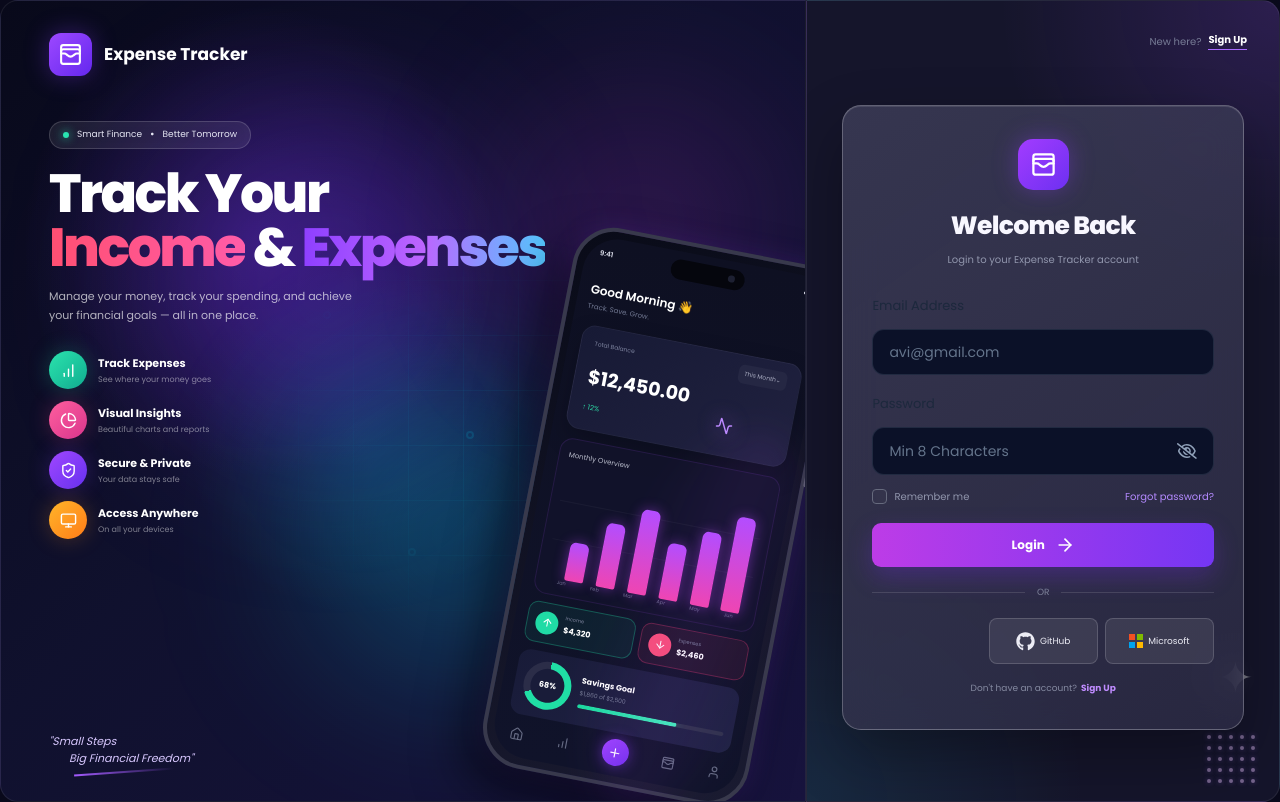
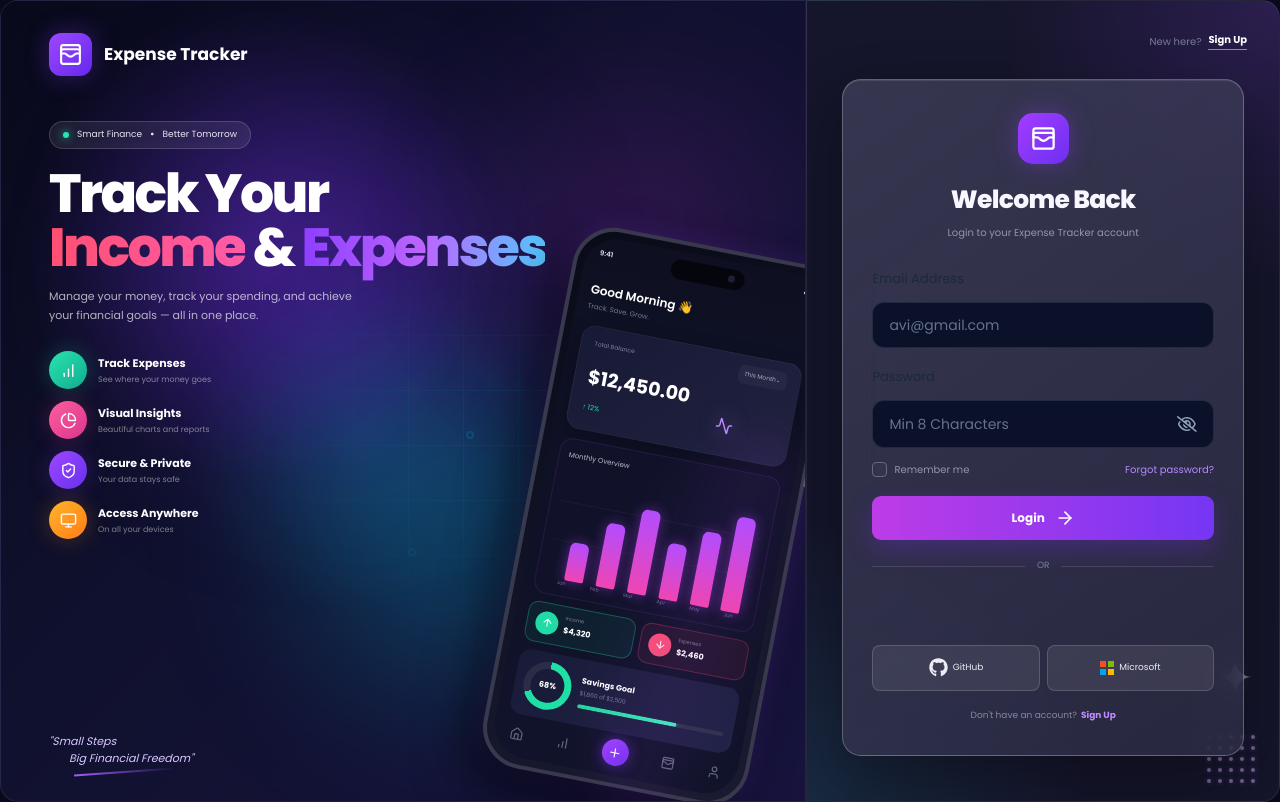
Before and after one commit to coder-avinash7/Expense-Tracker, a React (Vite) app in the folder frontend/: page /login in a window 1280 px wide. Built offline with nearby package versions, Linux system fonts and the light colour scheme; no server answers.

Commit message:
Fix social login button layout

```diff
--- a/frontend/src/pages/Auth/Login.css
+++ b/frontend/src/pages/Auth/Login.css
@@ -13,9 +13,7 @@
 
 .login-icon-container {
     display: flex;
-
     justify-content: center;
-
     margin-bottom: 17px;
 }
 
@@ -23,27 +21,20 @@
 .login-icon {
     width: 51px;
     height: 51px;
-
     display: flex;
-
     align-items: center;
-
     justify-content: center;
-
     border-radius: 15px;
-
     color: white;
-
     background:
         linear-gradient(
             135deg,
             #a33cff,
             #6d30f1
         );
-
     box-shadow:
         0 0 25px
-    rgba(150,62,255,0.35);
+        rgba(150, 62, 255, 0.35);
 }
 
 
@@ -53,20 +44,15 @@
 
 .login-heading {
     text-align: center;
-
     margin-bottom: 26px;
 }
 
 
 .login-heading h1 {
     margin: 0;
-
     color: #f8f7ff;
-
     font-size: 25px;
-
     font-weight: 800;
-
     letter-spacing: -0.7px;
 }
 
@@ -76,9 +62,7 @@
         7px
         0
         0;
-
     color: #9297ad;
-
     font-size: 10px;
 }
 
@@ -89,13 +73,9 @@
 
 .login-options {
     display: flex;
-
     align-items: center;
-
     justify-content: space-between;
-
     gap: 10px;
-
     margin:
         -2px
         0
@@ -105,45 +85,32 @@
 
 .remember-me {
     display: flex;
-
     align-items: center;
-
     gap: 7px;
-
     color: #9297ad;
-
     font-size: 10px;
-
     cursor: pointer;
 }
 
 
 .remember-me input {
     appearance: none;
-
     width: 15px;
     height: 15px;
-
     margin: 0;
-
     border:
         1px solid
         #666a7d;
-
     border-radius: 4px;
-
     background:
-    rgba(255,255,255,0.02);
-
+        rgba(255, 255, 255, 0.02);
     cursor: pointer;
-
     position: relative;
 }
 
 
 .remember-me input:checked {
     border-color: #9a43ff;
-
     background:
         linear-gradient(
             135deg,
@@ -155,40 +122,28 @@
 
 .remember-me input:checked::after {
     content: "✓";
-
     position: absolute;
-
     left: 2px;
     top: -2px;
-
     color: white;
-
     font-size: 12px;
-
     font-weight: 700;
 }
 
 
 .forgot-password {
     padding: 0;
-
     border: none;
-
     background: transparent;
-
     color: #b48aff;
-
     font-family: inherit;
-
     font-size: 10px;
-
     cursor: pointer;
 }
 
 
 .forgot-password:hover {
     color: #d0b4ff;
-
     text-decoration: underline;
 }
 
@@ -201,20 +156,14 @@
     padding:
         9px
         11px;
-
     margin-bottom: 12px;
-
     border:
         1px solid
-    rgba(255,70,100,0.3);
-
+        rgba(255, 70, 100, 0.3);
     border-radius: 8px;
-
     background:
-    rgba(255,60,90,0.08);
-
+        rgba(255, 60, 90, 0.08);
     color: #ff8298;
-
     font-size: 9px;
 }
 
@@ -225,42 +174,27 @@
 
 .login-submit {
     width: 100%;
-
     height: 44px;
-
     display: flex;
-
     align-items: center;
-
     justify-content: center;
-
     gap: 10px;
-
     border: none;
-
     border-radius: 9px;
-
     color: white;
-
     background:
         linear-gradient(
             90deg,
             #bd3ce7,
             #7536f4
         );
-
     font-family: inherit;
-
     font-size: 12px;
-
     font-weight: 700;
-
     cursor: pointer;
-
     box-shadow:
         0 10px 25px
-    rgba(126,45,245,0.27);
-
+        rgba(126, 45, 245, 0.27);
     transition:
         transform 0.2s ease,
         box-shadow 0.2s ease;
@@ -270,10 +204,9 @@
 .login-submit:hover {
     transform:
         translateY(-1px);
-
     box-shadow:
         0 14px 30px
-    rgba(126,45,245,0.38);
+        rgba(126, 45, 245, 0.38);
 }
 
 
@@ -290,11 +223,8 @@
 
 .login-or {
     display: flex;
-
     align-items: center;
-
     gap: 12px;
-
     margin:
         19px
         0;
@@ -303,19 +233,15 @@
 
 .login-or span {
     flex: 1;
-
     height: 1px;
-
     background:
-    rgba(255,255,255,0.12);
+        rgba(255, 255, 255, 0.12);
 }
 
 
 .login-or p {
     margin: 0;
-
     color: #7d8299;
-
     font-size: 9px;
 }
 
@@ -326,57 +252,60 @@
 
 .social-login {
     display: grid;
-
-  grid-template-columns:
-    repeat(3, 1fr);
-
+    grid-template-columns: repeat(2, 1fr);
     gap: 7px;
+    width: 100%;
 }
 
 
-.social-login button {
+/* =========================================================
+   GOOGLE
+========================================================= */
+
+.social-login > div:first-child {
+    grid-column: 1 / -1;
+    width: 100%;
+    height: 46px;
+    display: flex;
+    justify-content: center;
+    align-items: center;
+    overflow: hidden;
+}
+
+
+/* =========================================================
+   GITHUB + MICROSOFT
+========================================================= */
+
+.social-login > button {
+    width: 100%;
     height: 39px;
-
     display: flex;
-
     align-items: center;
-
     justify-content: center;
-
     gap: 5px;
-
     padding:
         0
         5px;
-
     border:
         1px solid
-    rgba(255,255,255,0.16);
-
+        rgba(255, 255, 255, 0.16);
     border-radius: 8px;
-
     background:
-    rgba(255,255,255,0.08);
-
+        rgba(255, 255, 255, 0.08);
     color: #ececf4;
-
     font-family: inherit;
-
     font-size: 9px;
-
     cursor: pointer;
-
     transition: 0.2s ease;
 }
 
 
-.social-login button:hover {
+.social-login > button:hover {
     background:
-    rgba(255,255,255,0.13);
-
+        rgba(255, 255, 255, 0.13);
     border-color:
-    rgba(255,255,255,0.25);
-
+        rgba(255, 255, 255, 0.25);
     transform:
         translateY(-1px);
 }
@@ -389,12 +318,9 @@
 .microsoft-logo {
     width: 14px;
     height: 14px;
-
     display: grid;
-
     grid-template-columns:
         repeat(2, 1fr);
-
     gap: 2px;
 }
 
@@ -428,29 +354,22 @@
         18px
         0
         0;
-
     text-align: center;
-
     color: #858aa1;
-
     font-size: 9px;
 }
 
 
 .login-bottom a {
     margin-left: 4px;
-
     color: #c08cff;
-
     font-weight: 700;
-
     text-decoration: none;
 }
 
 
 .login-bottom a:hover {
     color: white;
-
     text-decoration: underline;
 }
 
@@ -476,8 +395,7 @@
     }
 
 
-  .social-login button {
+    .social-login > button {
         font-size: 8px;
     }
-
 }
--- a/frontend/src/pages/Auth/Login.jsx
+++ b/frontend/src/pages/Auth/Login.jsx
@@ -417,7 +417,7 @@ const Login = () => {
                             GOOGLE
                         ================================================== */}
 
-                        <div
+                        {/* <div
                             style={{
                                 width: "100%",
                                 height: "46px",
@@ -439,6 +439,33 @@ const Login = () => {
                                 width="200"
                             />
 
+                        </div> */}
+
+                        {/* =================================================
+    GOOGLE
+================================================== */}
+
+                        <div
+                            style={{
+                                width: "100%",
+                                height: "46px",
+                                display: "flex",
+                                justifyContent: "center",
+                                alignItems: "center",
+                                gridColumn: "1 / -1",
+                                overflow: "hidden",
+                            }}
+                        >
+                            <GoogleLogin
+                                onSuccess={handleGoogleSuccess}
+                                onError={handleGoogleError}
+                                useOneTap={false}
+                                theme="outline"
+                                size="large"
+                                shape="rectangular"
+                                text="signin"
+                                width="200"
+                            />
                         </div>
 
 
```
Lines whose indentation alone changed are shown as unchanged.
